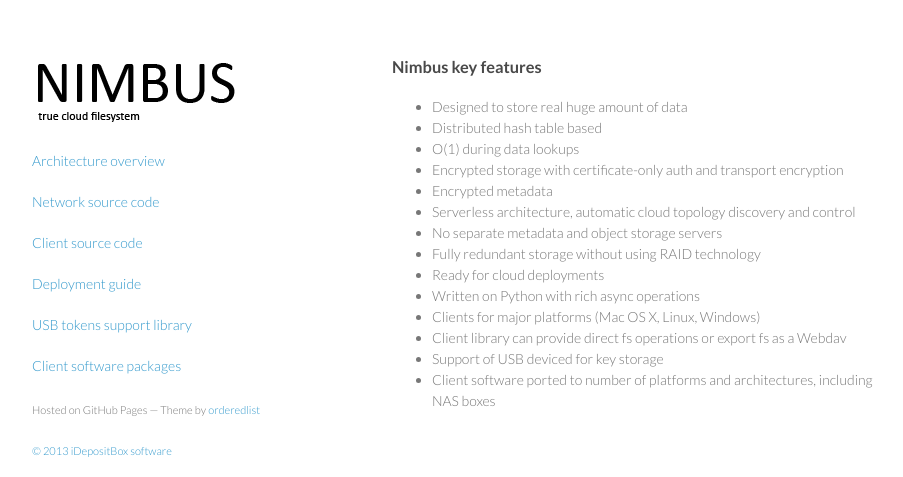
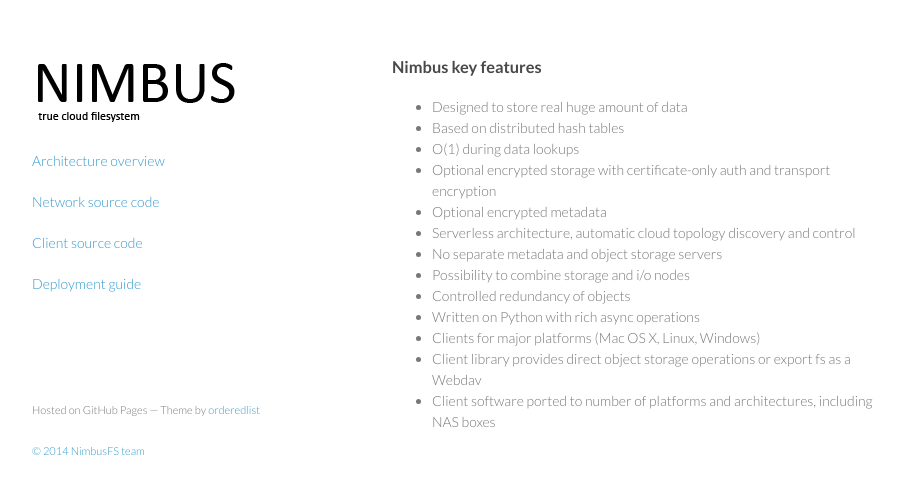
Before and after one commit to makcuk/makcuk.github.com, a plain HTML site: page index.html in a window 1280 px wide. Shown: the top 477 px of the page, without its empty margins (178-1081 px from the left). Drawn offline with Linux system fonts and the light colour scheme.

Commit message:
Copyright update and tweaks

```diff
--- a/index.html
+++ b/index.html
@@ -34,34 +34,34 @@
         <p class="view"><a href="https://github.com/fabregas/fabnet">Network source code</a></p>
         <p class="view"><a href="https://github.com/fabregas/nimbusfs-client">Client source code</a></p>
         <p class="view"><a href="#">Deployment guide</a></p>
+        <!--
         <p class="view"><a href="https://github.com/makcuk/pyunitoken">USB tokens support library</a></p>
         <p class="view"><a href="http://jenkins.idepositbox.com:8080">Client software packages</a></p>
-
+        -->
 
       </header>
       <section>
         <h3>Nimbus key features</h3>
         <ul>
         <li>Designed to store real huge amount of data</li>
-        <li>Distributed hash table based</li>
+        <li>Based on distributed hash tables</li>
         <li>O(1) during data lookups</li>
-        <li>Encrypted storage with certificate-only auth and transport encryption</li>
-        <li>Encrypted metadata</li>
+        <li>Optional encrypted storage with certificate-only auth and transport encryption</li>
+        <li>Optional encrypted metadata</li>
         <li>Serverless architecture, automatic cloud topology discovery and control</li>
         <li>No separate metadata and object storage servers</li>
-        <li>Fully redundant storage without using RAID technology</li>
-        <li>Ready for cloud deployments</li>
+        <li>Possibility to combine storage and i/o nodes</li>
+        <li>Controlled redundancy of objects</li>
         <li>Written on Python with rich async operations</li>
         <li>Clients for major platforms (Mac OS X, Linux, Windows)</li>
-        <li>Client library can provide direct fs operations or export fs as a Webdav</li>
-        <li>Support of USB deviced for key storage</li>
+        <li>Client library provides direct object storage operations or export fs as a Webdav</li>
         <li>Client software ported to number of platforms and architectures, including NAS boxes</li>
         </ul>
       </section>
       <footer>
         <p><small>Hosted on GitHub Pages &mdash; Theme by <a href="https://github.com/orderedlist">orderedlist</a></small></p>
         <p>
-        <small><a href="http://idepositbox.com">&copy 2013 iDepositBox software</a></small></p>
+        <small><a href="http://nimbusfs.org">&copy 2014 NimbusFS team</a></small></p>
         <small>
         <a rel="license" href="http://creativecommons.org/licenses/by-nc/3.0/"><img alt="Creative Commons License" style="border-width:0" src="http://i.creativecommons.org/l/by-nc/3.0/80x15.png" /></a><br /><span xmlns:dct="http://purl.org/dc/terms/" property="dct:title">Nimbus Cloud Filesystem</span> is licensed under a <a rel="license" href="http://creativecommons.org/licenses/by-nc/3.0/">Creative Commons Attribution-NonCommercial 3.0 Unported License</a>.
         </small>
```
